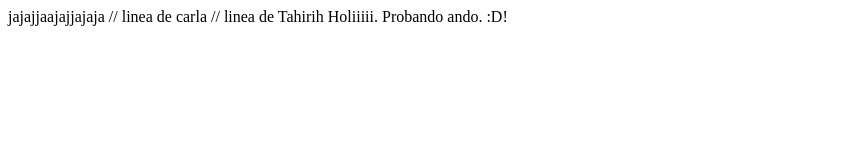
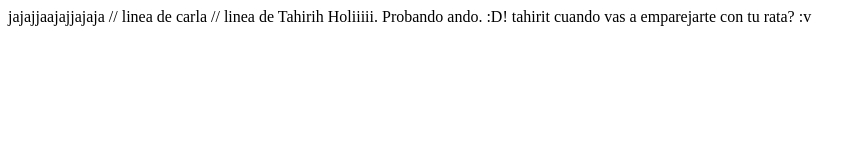
Before and after one commit to MelynaPernia/borrame, a plain HTML site: page index.html in a window 1280 px wide. Shown: the whole page, without its empty margins (0-867 px from the left). Drawn offline with Linux system fonts and the light colour scheme.

Commit message:
pregunta a tahirit

```diff
--- a/index.html
+++ b/index.html
@@ -11,3 +11,5 @@
   </body>
 </html>
 Holiiiii. Probando ando. :D!
+
+tahirit cuando vas a emparejarte con tu rata? :v
```
